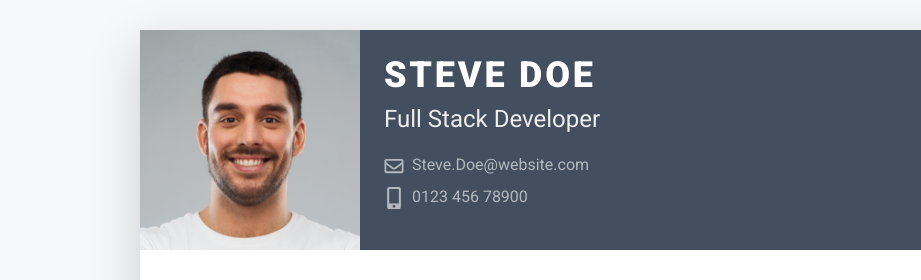
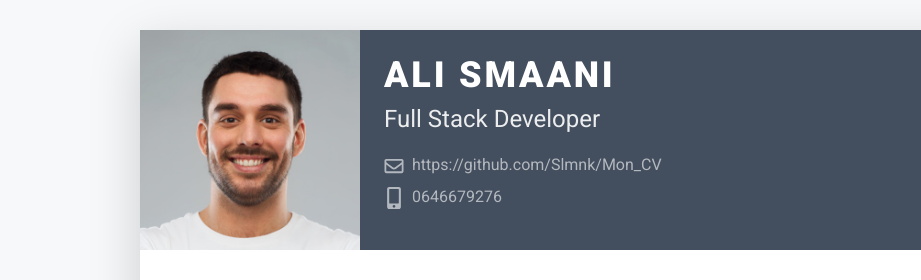
Before and after one commit to Slmnk/Mon_CV, a plain HTML site: page index.html in a window 1280 px wide. Shown: the top 280 px of the page, 0-921 px from the left. Drawn offline with Linux system fonts and the light colour scheme.

Commit message:
ptites modifs noms

```diff
--- a/index.html
+++ b/index.html
@@ -1,7 +1,7 @@
 <!DOCTYPE html>
 <html lang="en">
 <head>
-    <title>Pillar - Bootstrap 4 Resume/CV Template for Developers</title>
+    <title>Mon CV</title>
 
     <!-- Meta -->
     <meta charset="utf-8">
@@ -32,11 +32,11 @@
 				    <img class="mr-3 img-fluid picture mx-auto" src="assets/images/profile.jpg" alt="">
 				    <div class="media-body p-4 d-flex flex-column flex-md-row mx-auto mx-lg-0">
 					    <div class="primary-info">
-						    <h1 class="name mt-0 mb-1 text-white text-uppercase text-uppercase">Steve Doe</h1>
+						    <h1 class="name mt-0 mb-1 text-white text-uppercase text-uppercase">Ali Smaani</h1>
 						    <div class="title mb-3">Full Stack Developer</div>
 						    <ul class="list-unstyled">
-							    <li class="mb-2"><a href="#"><i class="far fa-envelope fa-fw mr-2" data-fa-transform="grow-3"></i>Steve.Doe@website.com</a></li>
-							    <li><a href="#"><i class="fas fa-mobile-alt fa-fw mr-2" data-fa-transform="grow-6"></i>0123 456 78900</a></li>
+							    <li class="mb-2"><a href="#"><i class="far fa-envelope fa-fw mr-2" data-fa-transform="grow-3"></i>https://github.com/Slmnk/Mon_CV</a></li>
+							    <li><a href="#"><i class="fas fa-mobile-alt fa-fw mr-2" data-fa-transform="grow-6"></i>0646679276</a></li>
 						    </ul>
 					    </div><!--//primary-info-->
 					    <div class="secondary-info ml-md-auto mt-2">
```
